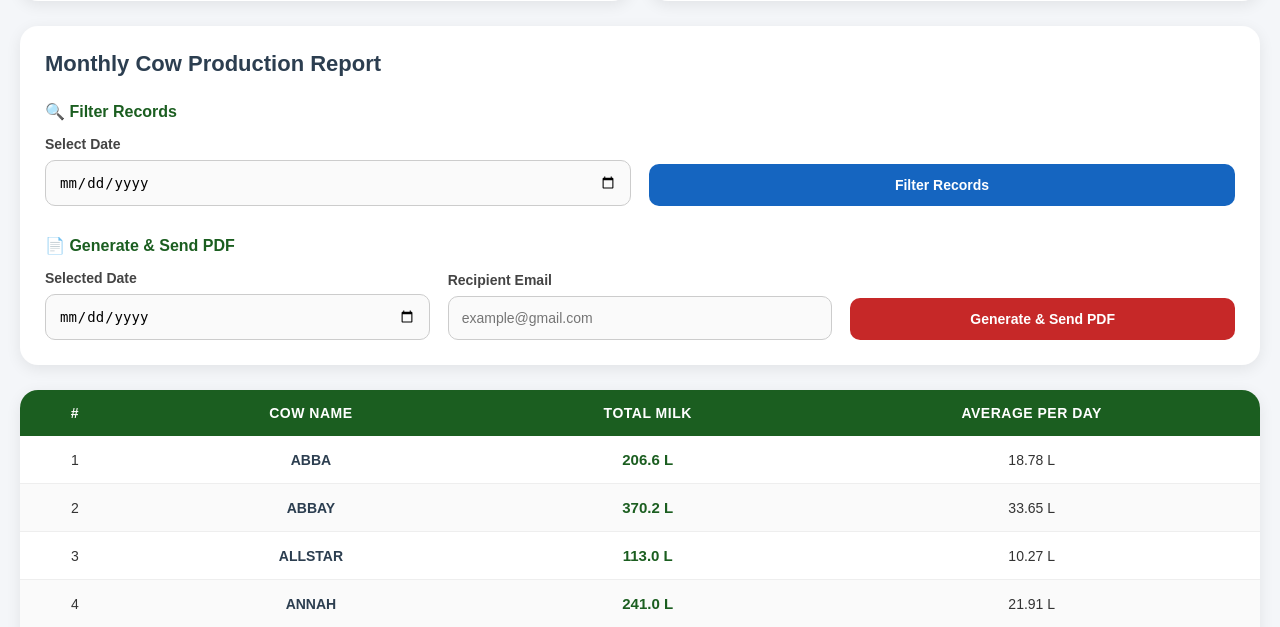
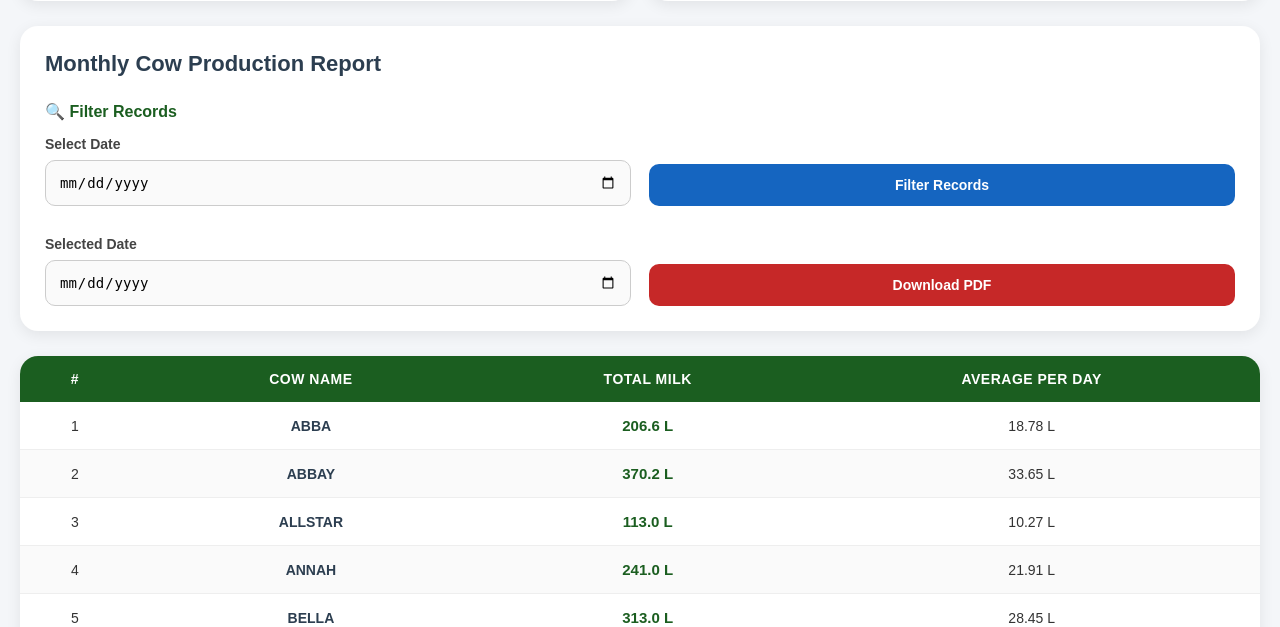
Before and after one commit to magician-lab/my_farm, a Flask app: page /cow-analysis in a window 1280 px wide. Shown: the part 314-941 px from the top of the page. Run offline with Flask 3, Linux system fonts and the light colour scheme; a user stored in the database is signed in.

Commit message:
cow analysis pdf generator

```diff
--- a/templates/cow_analysis.html
+++ b/templates/cow_analysis.html
@@ -462,10 +462,6 @@ tr:hover{
 
         <div class="form-section">
 
-            <div class="form-heading">
-                📄 Generate & Send PDF
-            </div>
-
             <form method="GET" action="/send_report/cow_analysis">
 
                 <div class="form-grid">
@@ -485,21 +481,8 @@ tr:hover{
 
                     <div class="form-group">
 
-                        <label>Recipient Email</label>
-
-                        <input
-                            type="email"
-                            name="emails"
-                            placeholder="example@gmail.com"
-                            class="form-control"
-                        >
-
-                    </div>
-
-                    <div class="form-group">
-
                         <button type="submit" class="btn btn-pdf">
-                            Generate & Send PDF
+                            Download PDF
                         </button>
 
                     </div>
```
